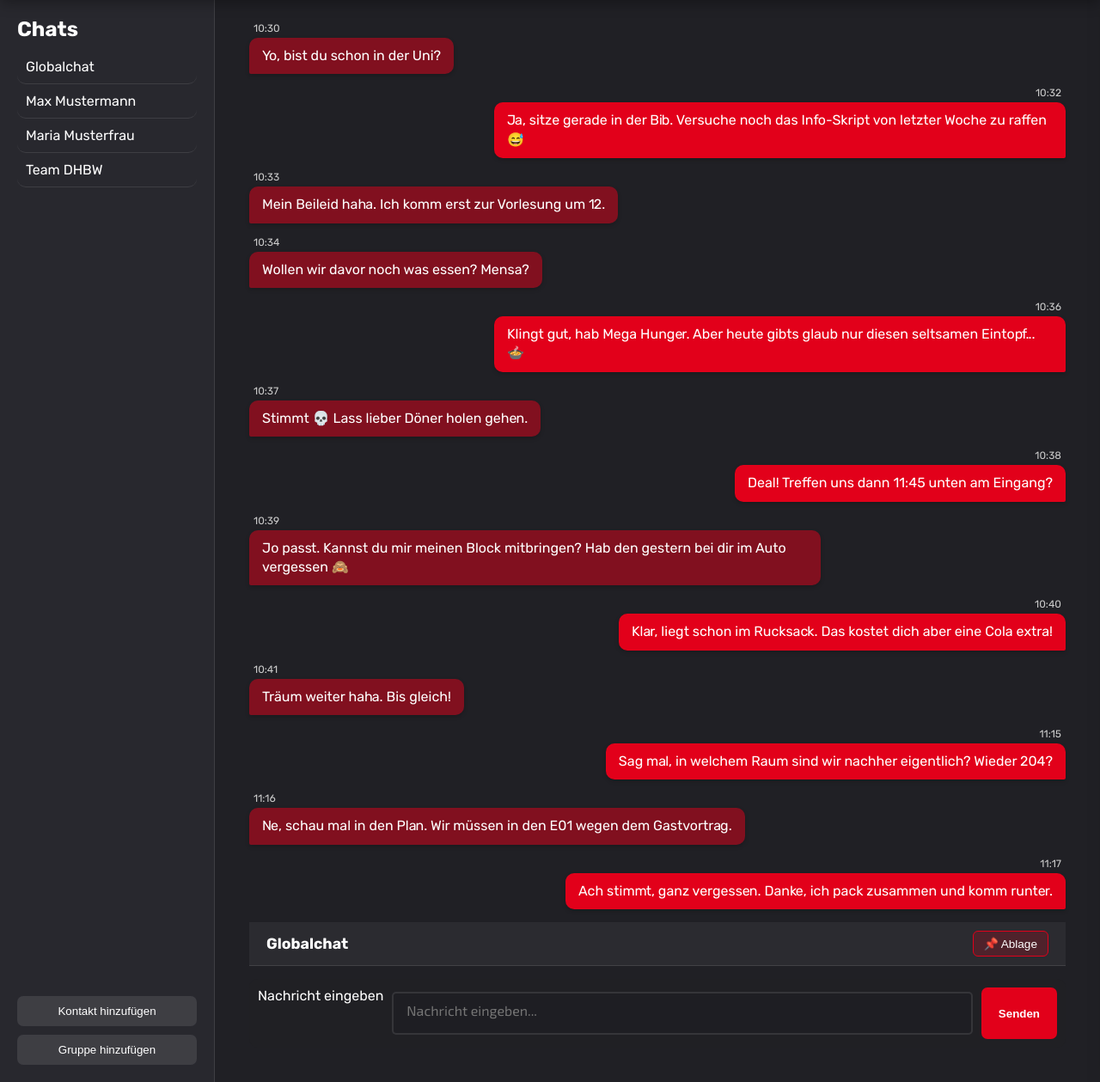
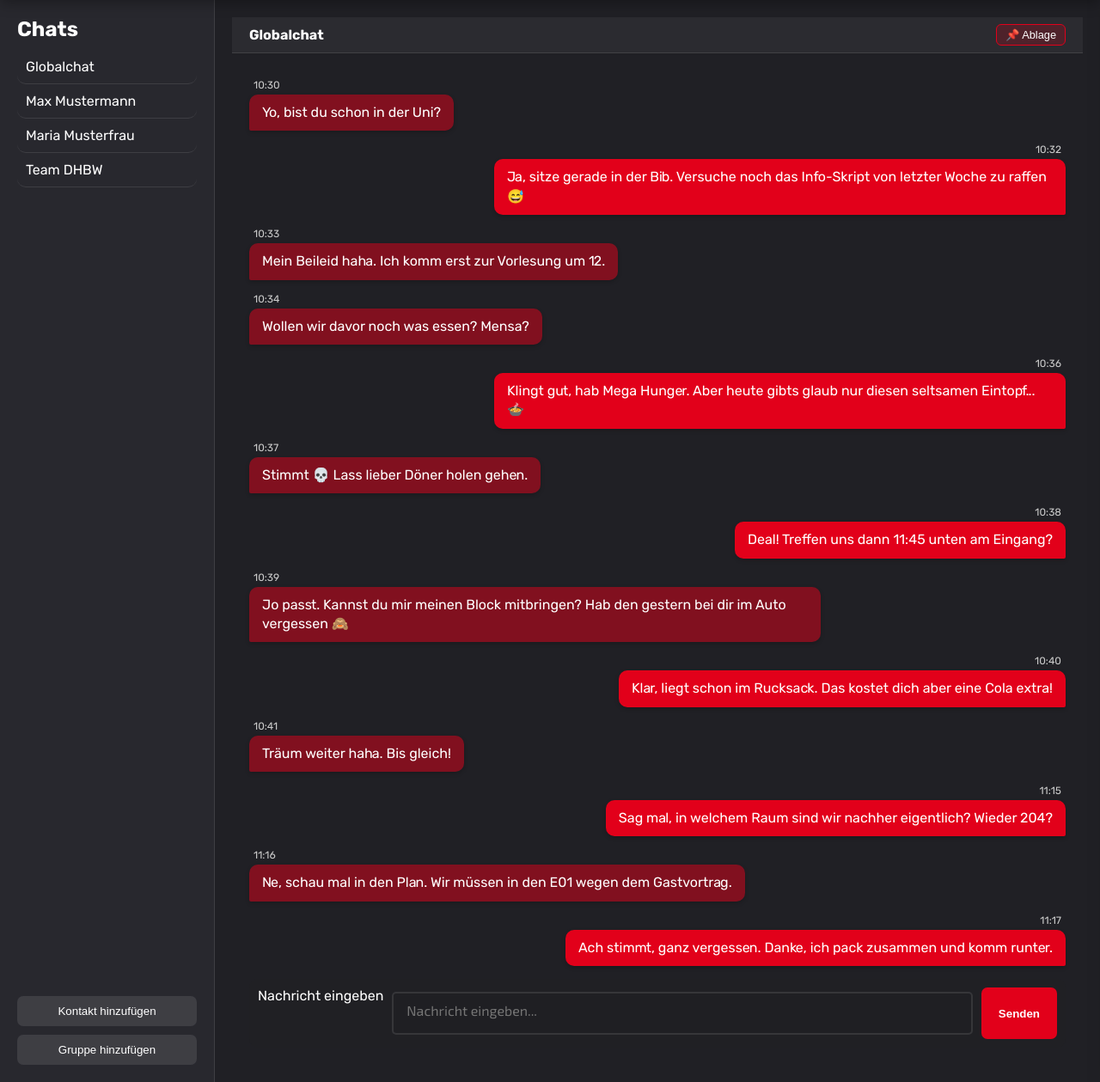
Before and after one commit to Luca-Engl/DHBW-Chat, a PHP site: page /chat.html in a window 1280 px wide. Shown: the part 70-1329 px from the top of the page at 86% size. Run offline with PHP 8.4, Linux system fonts and the light colour scheme.

Commit message:
fixed chat nav bar being on bottom of page

```diff
--- a/src/chat.html
+++ b/src/chat.html
@@ -45,6 +45,13 @@
     </aside>
 
     <section class="chat-main">
+
+        <div class="chat-nav-bar">
+            <h2 id="currentChatName">Globalchat</h2>
+            <button class="chat-important-btn" onclick="toggleImportantPanel()">
+                📌 Ablage
+            </button>
+        </div>
 
         <div class="chat-messages" id="chat-history">
             <!-- 1. Empfangen -->
@@ -151,19 +158,13 @@
                 </div>
             </div>
 
-        <div class="chat-nav-bar">
-            <h2 id="currentChatName">Globalchat</h2>
-            <button class="chat-important-btn" onclick="toggleImportantPanel()">
-                📌 Ablage
-            </button>
-        </div>
-
         <form class="chat-input-container background" id="chatForm">
             <label for="chatmessage" class="visually-hidden">Nachricht eingeben</label>
             <textarea id="chatmessage" name="chatmessage" rows="2" placeholder="Nachricht eingeben..." inputmode="text" aria-label="Nachricht eingeben"></textarea>
             <button type="submit" class="style-bold">Senden</button>
         </form>
-    </section>
+        </div>
+        </section>
 </main>
 
 <!-- Settings Modal -->
--- a/src/css/layout.css
+++ b/src/css/layout.css
@@ -528,25 +528,28 @@ button.modal-close:hover::after {
     display: flex;
     justify-content: space-between;
     align-items: center;
-    padding: 10px 20px;
+    padding: 8px 20px;
     background: rgba(255,255,255,0.05);
     border-bottom: 1px solid rgba(255,255,255,0.1);
+    flex-shrink: 0;
+    position: relative;
+    z-index: 1000;
 }
 
 .chat-nav-bar h2 {
     margin: 0;
-    font-size: 1.1rem;
+    font-size: 1rem;
 }
 
 .chat-important-btn {
-    padding: 6px 12px;
+    padding: 4px 10px;
     background: rgba(226,0,26,0.2);
     border: 1px solid #E2001A;
     border-radius: 6px;
     color: #fff;
     cursor: pointer;
     transition: all 0.3s;
-    font-size: 0.85rem;
+    font-size: 0.8rem;
     white-space: nowrap;
 }
 
```
